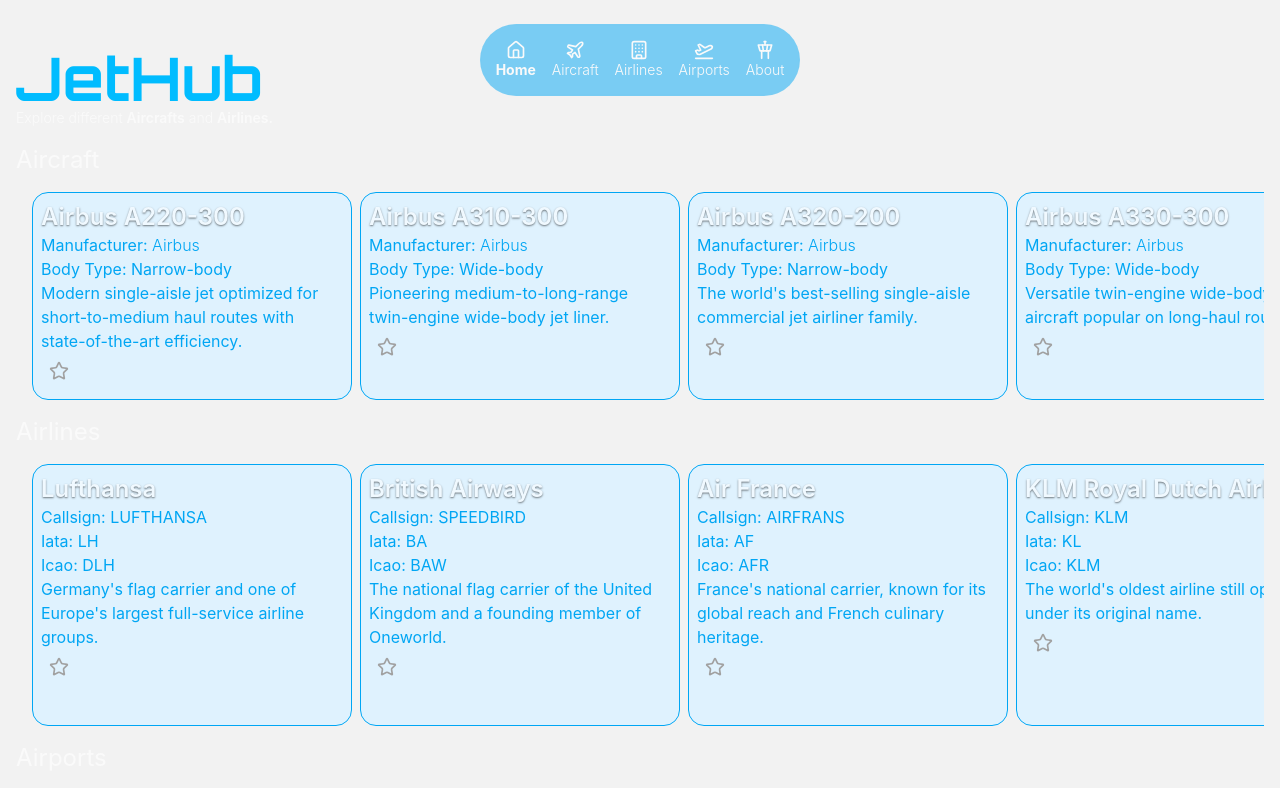
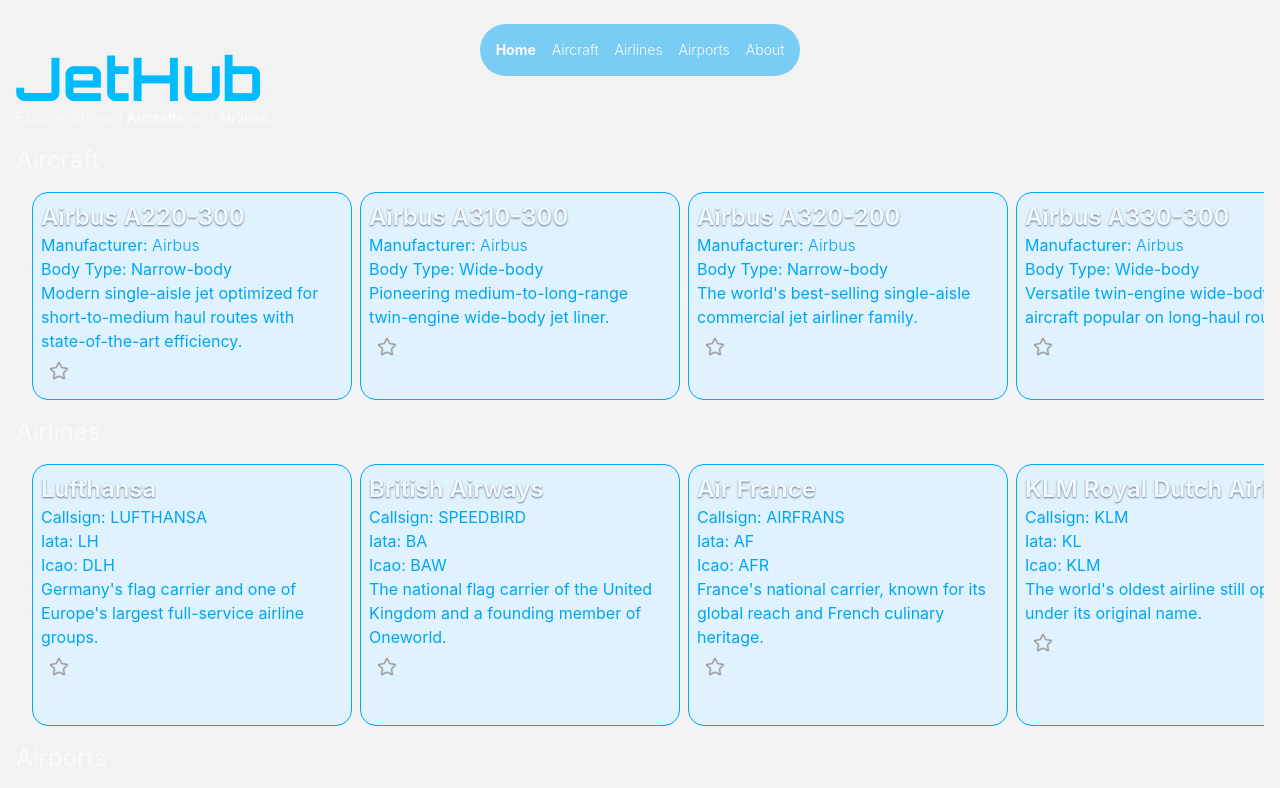
Before and after one commit to sandro-dev26/jethub, a React (Vite) app: page / in a window 1280 px wide. Shown: the top 788 px of the page. Built offline with nearby package versions, Linux system fonts and the light colour scheme.

Commit message:
Fixed navbar icon appearence

```diff
--- a/src/components/Navbar.tsx
+++ b/src/components/Navbar.tsx
@@ -31,7 +31,7 @@ function Navbar() {
             }
             to={item.page === "Home" ? "/" : `/${item.page.toLowerCase()}`}
           >
-            <item.icon size={20} strokeWidth={2} />
+            <item.icon size={20} strokeWidth={2} className="block md:hidden" />
             {item.page}
           </NavLink>
         ))}
```
